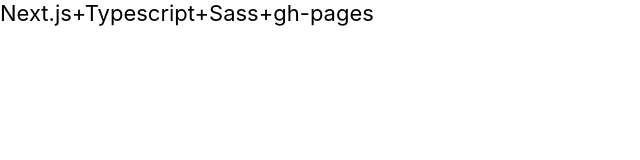
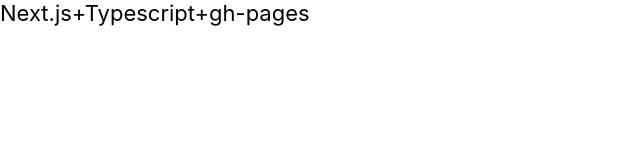
Before and after one commit to HyeokjaeLee/next.js-typescript-gh-pages, a Next.js app: page / in a window 1280 px wide. Shown: the top 160 px of the page, without its empty margins (0-640 px from the left). Built offline with nearby package versions, Linux system fonts and the light colour scheme.

Commit message:
ver 0.2.3
deploy bug fix

```diff
--- /dev/null
+++ b/pages/api/hello.js
@@ -0,0 +1,5 @@
+// Next.js API route support: https://nextjs.org/docs/api-routes/introduction
+
+export default (req, res) => {
+  res.status(200).json({ name: 'John Doe' })
+}
--- a/pages/index.tsx
+++ b/pages/index.tsx
@@ -5,7 +5,7 @@
   return (
     <div className="container">
       <div>
-        <span>Next.js+Typescript+Sass+gh-pages</span>
+        <span>Next.js+Typescript+gh-pages</span>
       </div>
     </div>
   );
```
Also changed, not shown: public/README.md (deleted), 6 other files (tests, documents, lock files or other folders).
